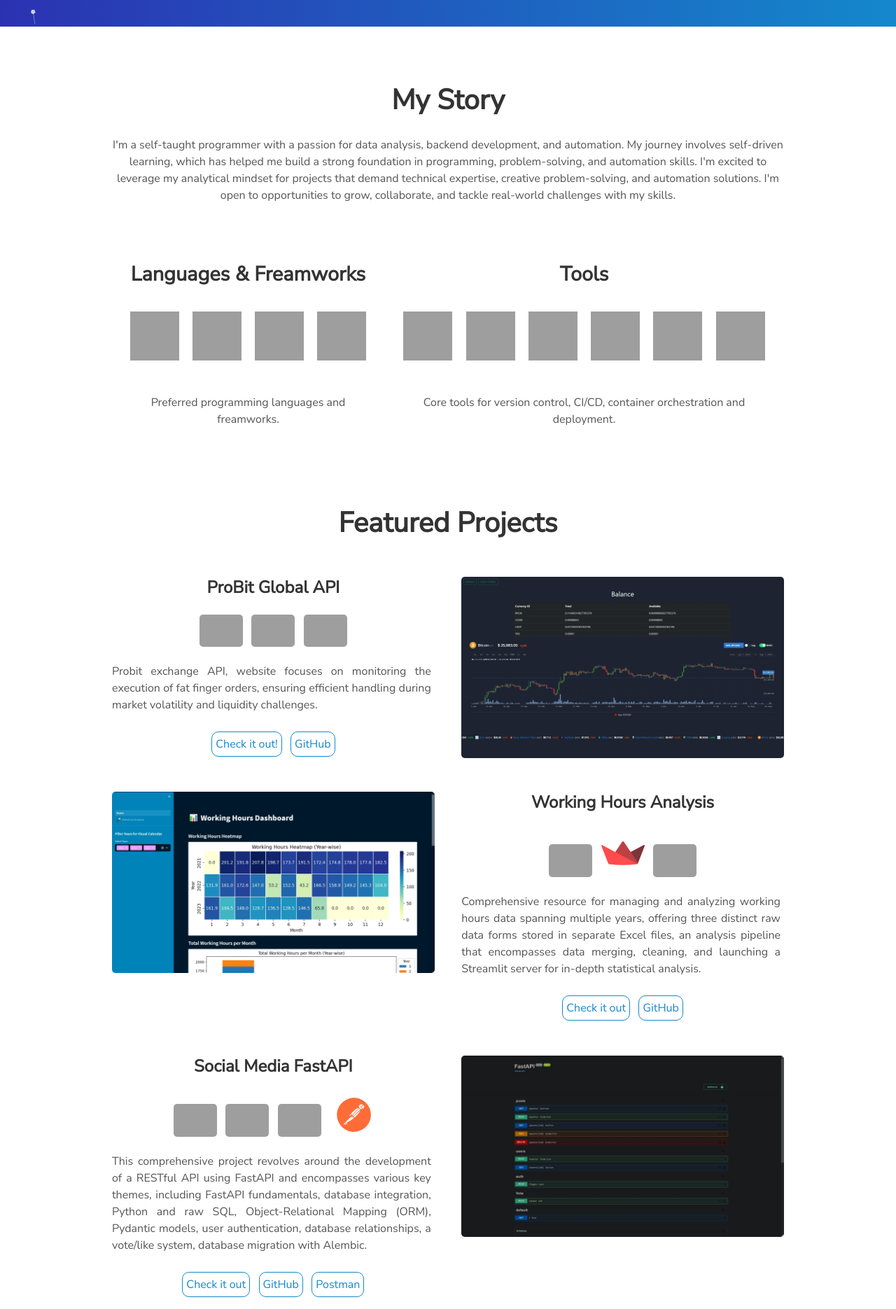
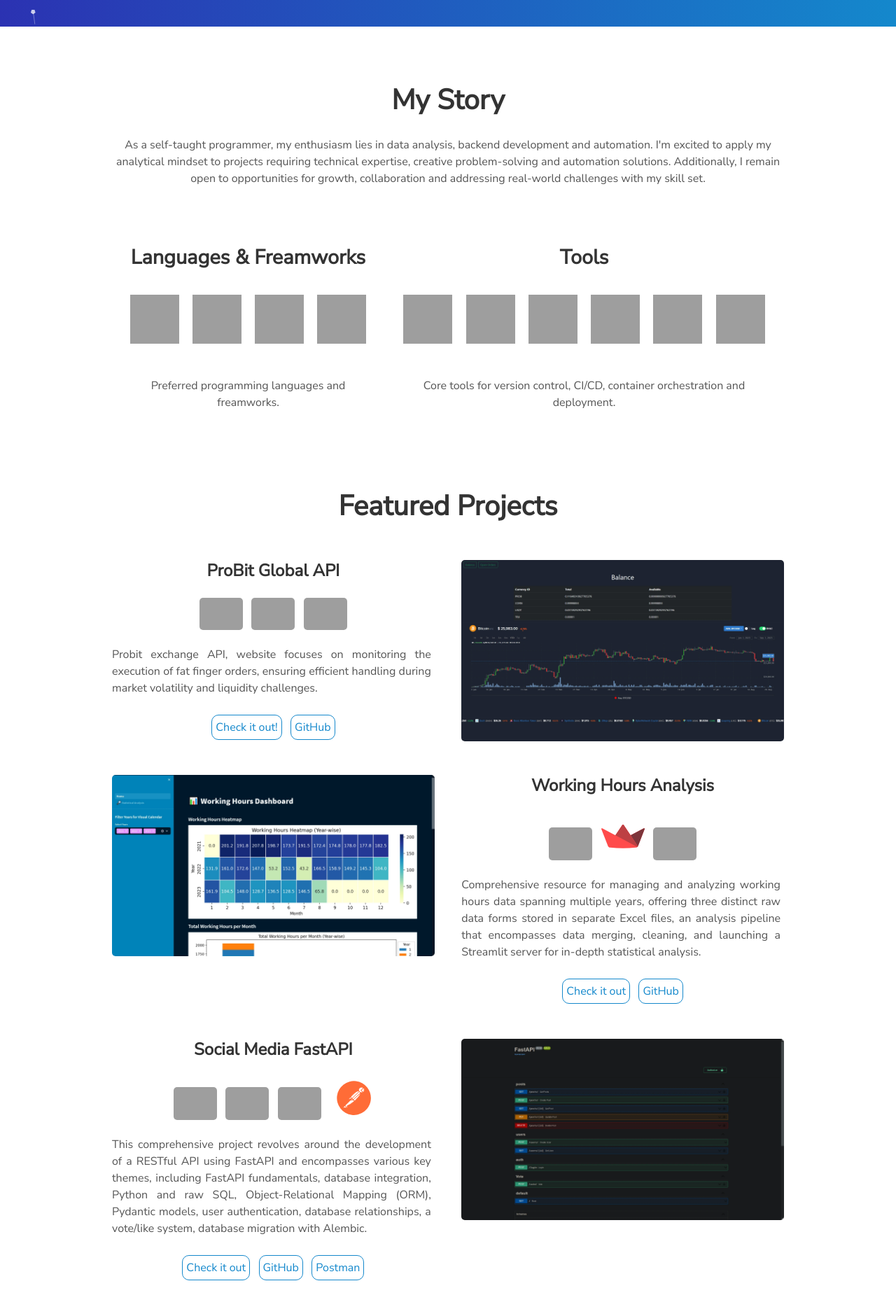
Before and after one commit to Ujstor/portfolio-web, a Flask app: page / in a window 1280 px wide. Shown: the part 762-2632 px from the top of the page at 70% size. Run offline with Flask 3, Linux system fonts and the light colour scheme; some libraries are stand-ins or nearby versions; grey boxes are pictures that could not be loaded.

Commit message:
new details

```diff
--- a/website/templates/index.html
+++ b/website/templates/index.html
@@ -67,11 +67,10 @@
       <div class="user-details">
         <h1>My Story</h1>
         <p>
-          I'm a self-taught programmer with a passion for data analysis, backend development, and automation.
-          My journey involves self-driven learning, which has helped me build a strong foundation in programming,
-          problem-solving, and automation skills. I'm excited to leverage my analytical mindset for projects that
-          demand technical expertise, creative problem-solving, and automation solutions. I'm open to opportunities
-          to grow, collaborate, and tackle real-world challenges with my skills.
+          As a self-taught programmer, my enthusiasm lies in data analysis, backend development and automation.
+          I'm excited to apply my analytical mindset to projects requiring technical expertise, creative problem-solving
+          and automation solutions. Additionally, I remain open to opportunities for growth, collaboration and addressing
+          real-world challenges with my skill set.
         </p>
       </div>
 
```
